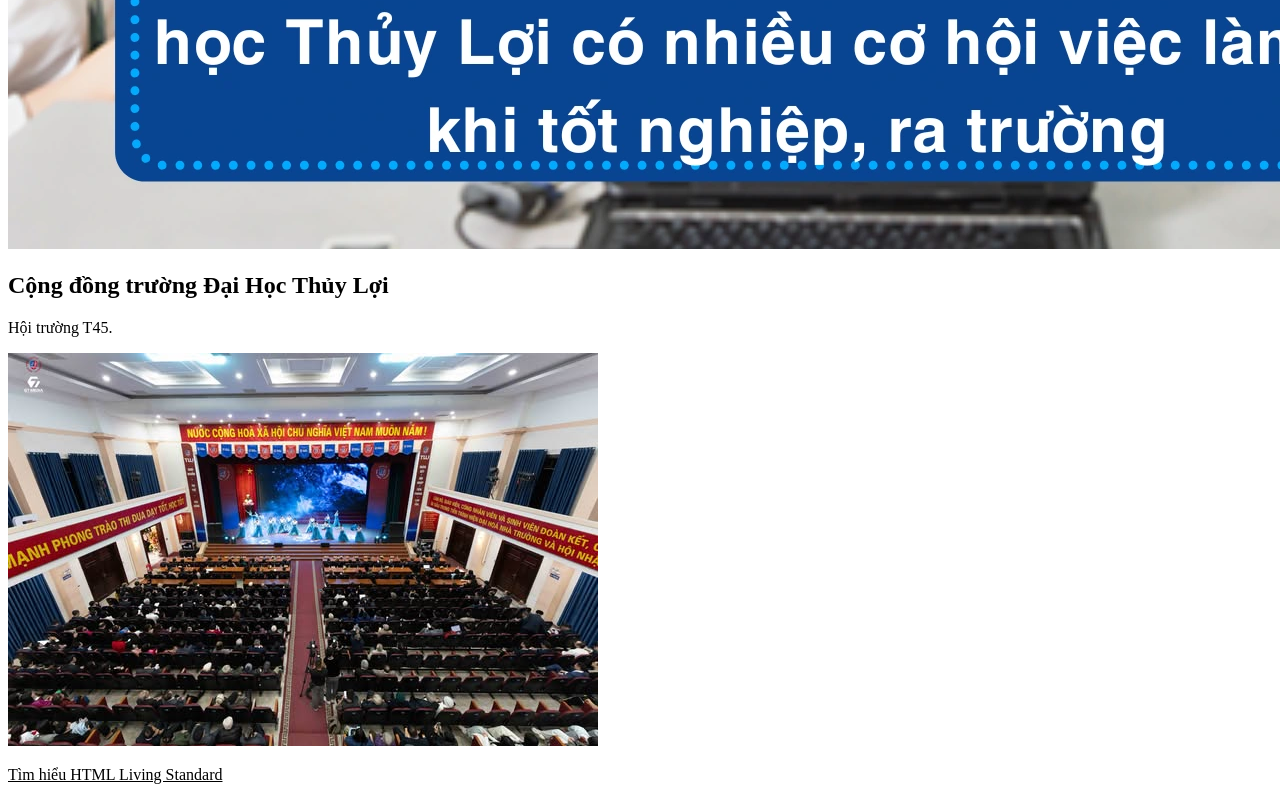
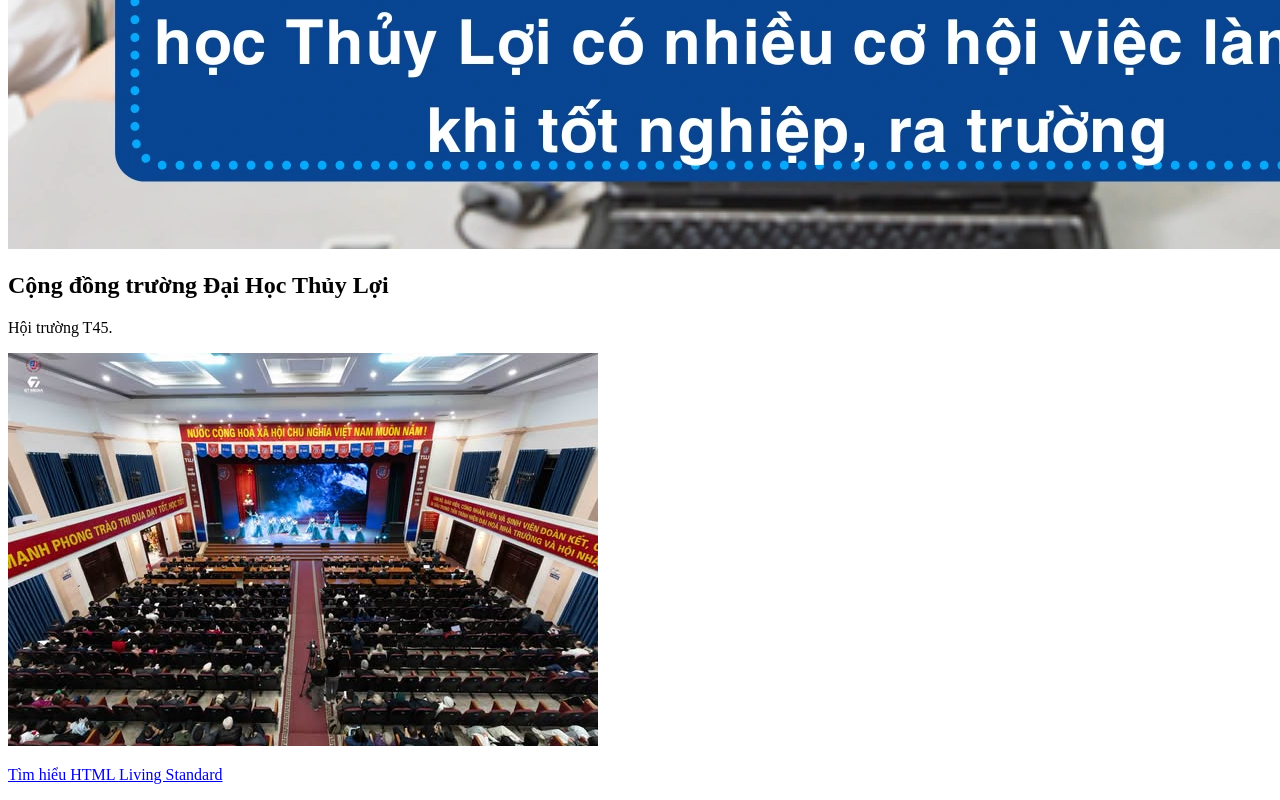
Before and after one commit to nguyenhaidangz1712-prog/CSE122-pratice, a plain HTML site: page th01-starter/index.html in a window 1280 px wide. Shown: the part 2895-3695 px from the top of the page. Drawn offline with Linux system fonts and the light colour scheme.

Commit message:
sua lan 2

```diff
--- a/th01-starter/index.html
+++ b/th01-starter/index.html
@@ -41,6 +41,6 @@
       <img src="congdong TLU.jpeg" alt="TODO: Mô tả ảnh">
     </article>
   </main>
-  <footer><p><u>Tìm hiểu HTML Living Standard</u></p></footer>
+  <footer><p><a href="https://html.spec.whatwg.org/">Tìm hiểu HTML Living Standard</a></p></footer>
 </body>
 </html>
```
